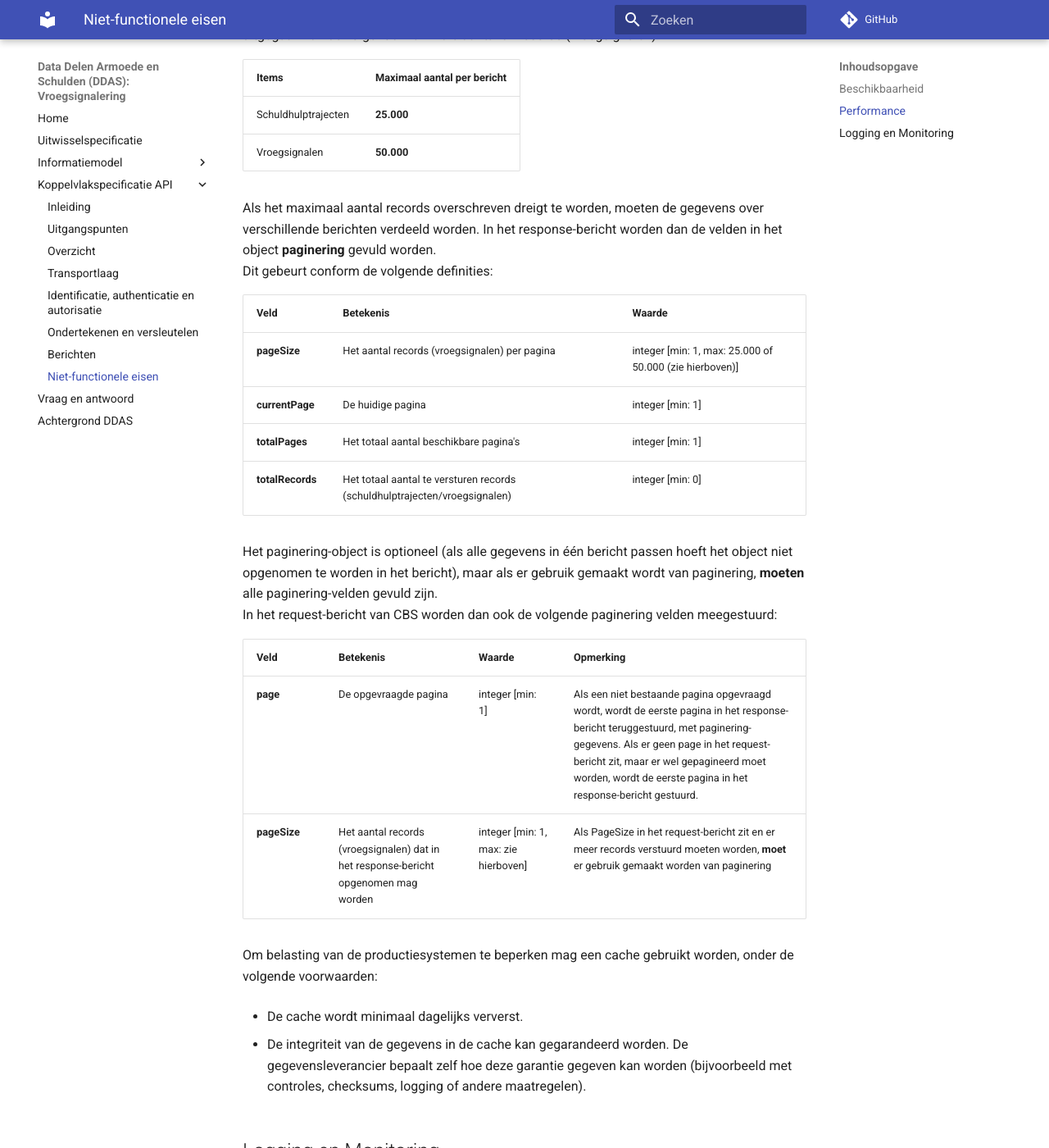
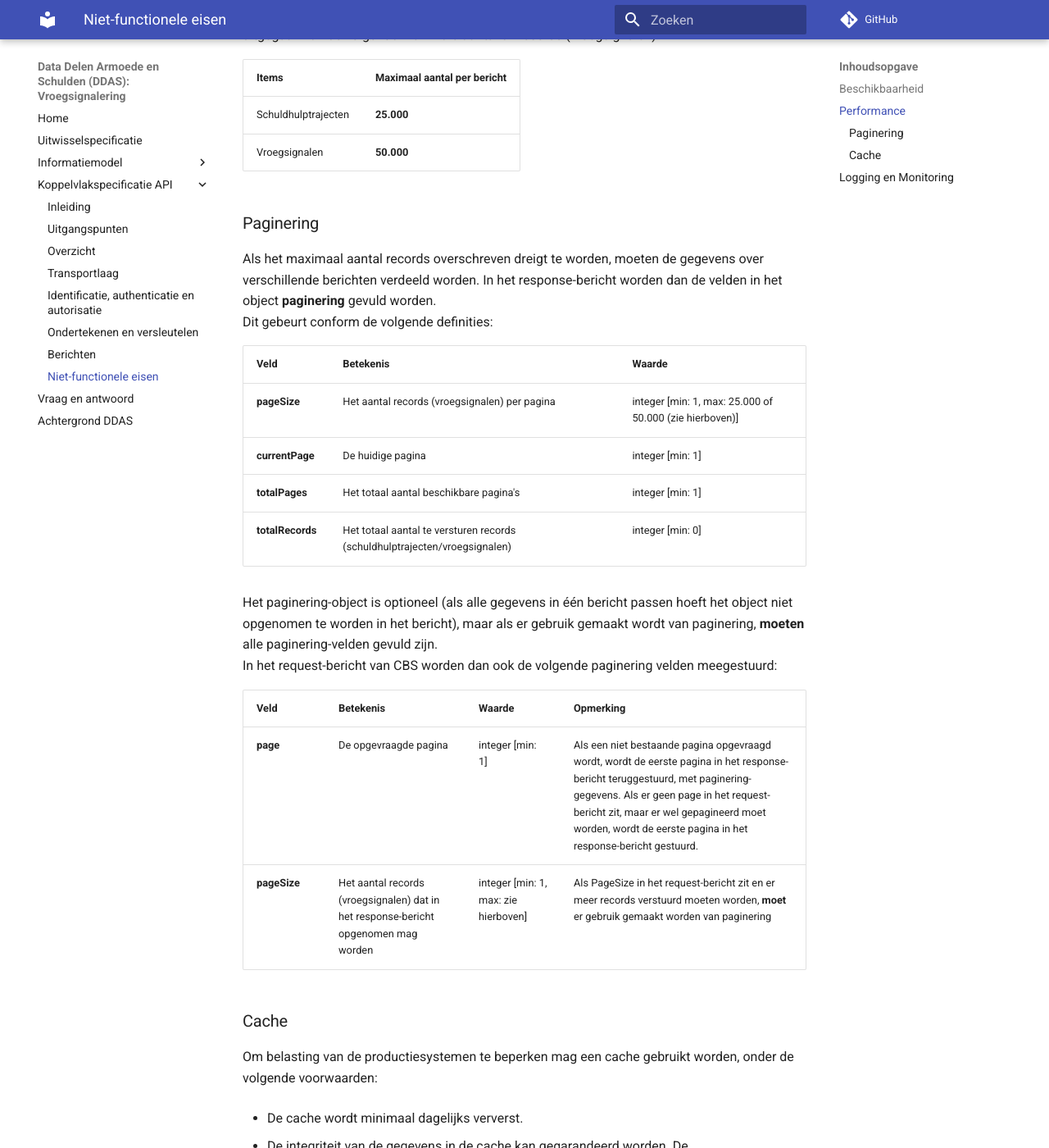
Before and after one commit to VNG-Realisatie/ddas-vroegsignalering, an MkDocs documentation site: the page built from docs/api/non-functionals.md, in a window 1280 px wide and 1400 px high, scrolled down 700 px. Shown: the whole window at 82% size. Built offline with MkDocs 1.6.1 and Material for MkDocs 9.7.7, drawn with Linux system fonts in a browser that asks for light colours; comment, search, counter and statistics services are not loaded; the version menu is left out.

Commit message:
Update non-functionals.md

```diff
--- a/docs/api/non-functionals.md
+++ b/docs/api/non-functionals.md
@@ -19,6 +19,8 @@ Vooralsnog wordt uitgegaan van de volgende maximale aantallen records (vroegsign
 | Schuldhulptrajecten | **25.000** |
 | Vroegsignalen | **50.000** |
 
+### Paginering
+
 Als het maximaal aantal records overschreven dreigt te worden, moeten de gegevens over verschillende berichten verdeeld worden. In het response-bericht worden dan de velden in het object **paginering** gevuld worden.
 Dit gebeurt conform de volgende definities:
 
@@ -37,7 +39,7 @@ In het request-bericht van CBS worden dan ook de volgende paginering velden meeg
 | **page** | De opgevraagde pagina | integer [min: 1] | Als een niet bestaande pagina opgevraagd wordt, wordt de eerste pagina in het response-bericht teruggestuurd, met paginering-gegevens. Als er geen page in het request-bericht zit, maar er wel gepagineerd moet worden, wordt de eerste pagina in het response-bericht gestuurd. |
 | **pageSize** | Het aantal records (vroegsignalen) dat in het response-bericht opgenomen mag worden | integer [min: 1, max: zie hierboven] | Als PageSize in het request-bericht zit en er meer records verstuurd moeten worden, **moet** er gebruik gemaakt worden van paginering |
 
-
+### Cache
 
 Om belasting van de productiesystemen te beperken mag een cache gebruikt worden, onder de volgende voorwaarden:
 
```
